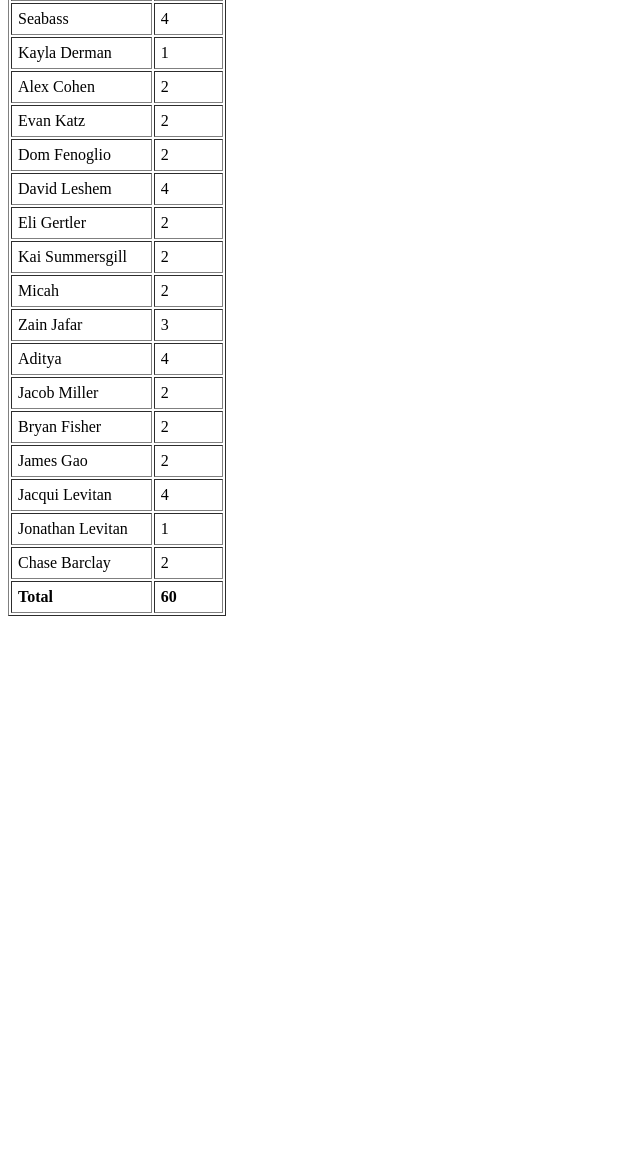
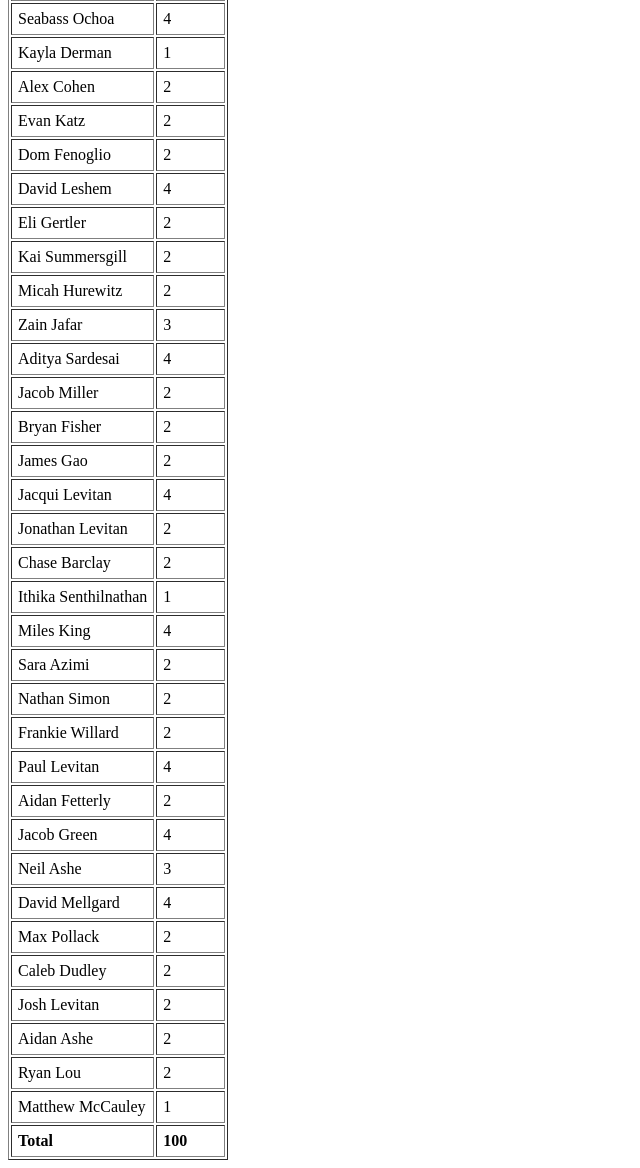
Before and after one commit to jonathanrlevitan/jrl-squares-pool, a plain HTML site: page index.html in a window 1280 px wide. Shown: the part 386-1554 px from the top of the page, without its empty margins (0-640 px from the left). Before the commit the page ends 1010 px from the top, so only its background shows below. Drawn offline with Linux system fonts and the light colour scheme.

Commit message:
pushing full list of people

```diff
--- a/index.html
+++ b/index.html
@@ -22,7 +22,7 @@
       { name: "Jackson Peurach", squares: 2 },
       { name: "Connor McDermott", squares: 4 },
       { name: "Neha Rodricks", squares: 2 },
-      { name: "Seabass", squares: 4 },
+      { name: "Seabass Ochoa", squares: 4 },
       { name: "Kayla Derman", squares: 1 },
       { name: "Alex Cohen", squares: 2 },
       { name: "Evan Katz", squares: 2 },
@@ -30,16 +30,33 @@
       { name: "David Leshem", squares: 4 },
       { name: "Eli Gertler", squares: 2 },
       { name: "Kai Summersgill", squares: 2 },
-      { name: "Micah", squares: 2 },
+      { name: "Micah Hurewitz", squares: 2 },
       { name: "Zain Jafar", squares: 3 },
-      { name: "Aditya", squares: 4 },
+      { name: "Aditya Sardesai", squares: 4 },
       { name: "Jacob Miller", squares: 2 },
       { name: "Bryan Fisher", squares: 2 },
       { name: "James Gao", squares: 2 },
       { name: "Jacqui Levitan", squares: 4 },
-      { name: "Jonathan Levitan", squares: 1 },
+      { name: "Jonathan Levitan", squares: 2 },
       { name: "Chase Barclay", squares: 2 },
+      { name: "Ithika Senthilnathan", squares: 1 },
+      { name: "Miles King", squares: 4 },
+      { name: "Sara Azimi", squares: 2 },
+      { name: "Nathan Simon", squares: 2 },
+      { name: "Frankie Willard", squares: 2 },
+      { name: "Paul Levitan", squares: 4 },
+      { name: "Aidan Fetterly", squares: 2 },
+      { name: "Jacob Green", squares: 4 },
+      { name: "Neil Ashe", squares: 3 },
+      { name: "David Mellgard", squares: 4 },
+      { name: "Max Pollack", squares: 2 },
+      { name: "Caleb Dudley", squares: 2 },
+      { name: "Josh Levitan", squares: 2 },
+      { name: "Aidan Ashe", squares: 2 },
+      { name: "Ryan Lou", squares: 2 },
+      { name: "Matthew McCauley", squares: 1 },
     ];
+
 
     const ownersDiv = document.getElementById("owners");
 
```
